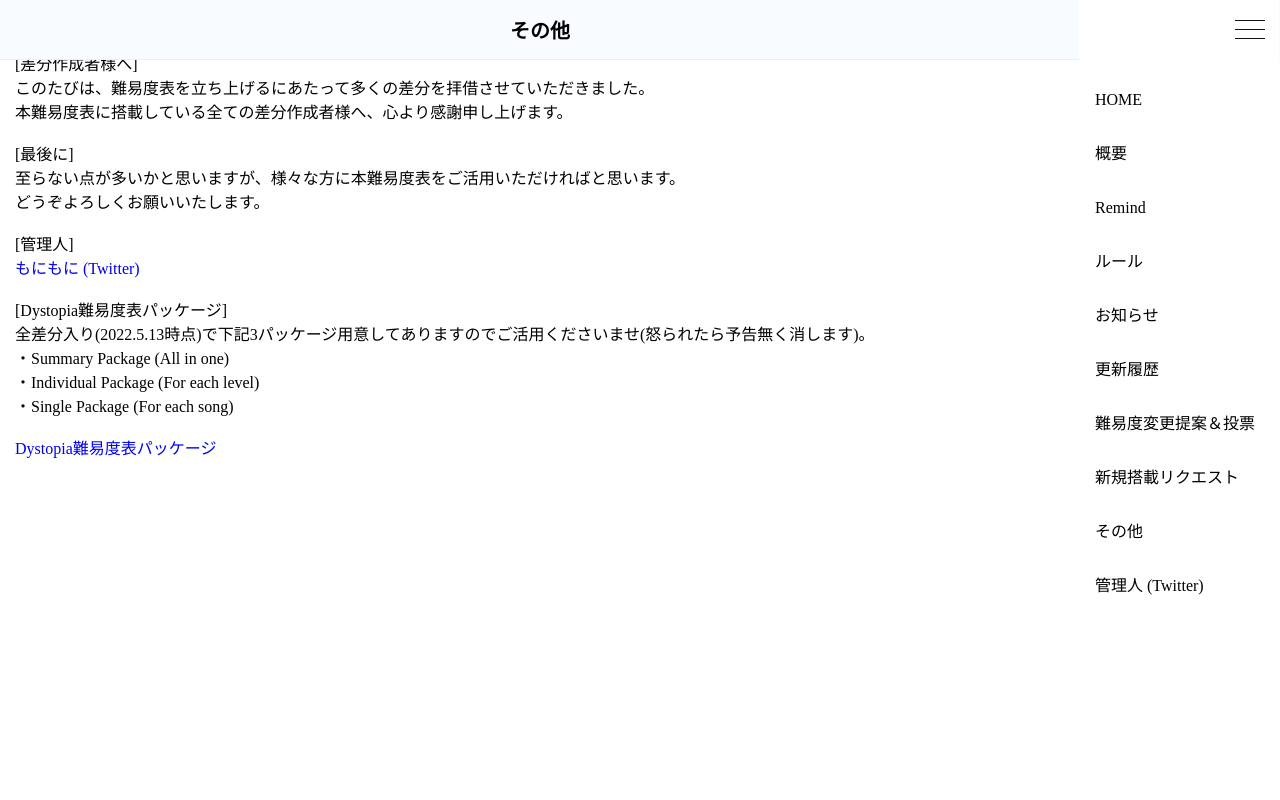
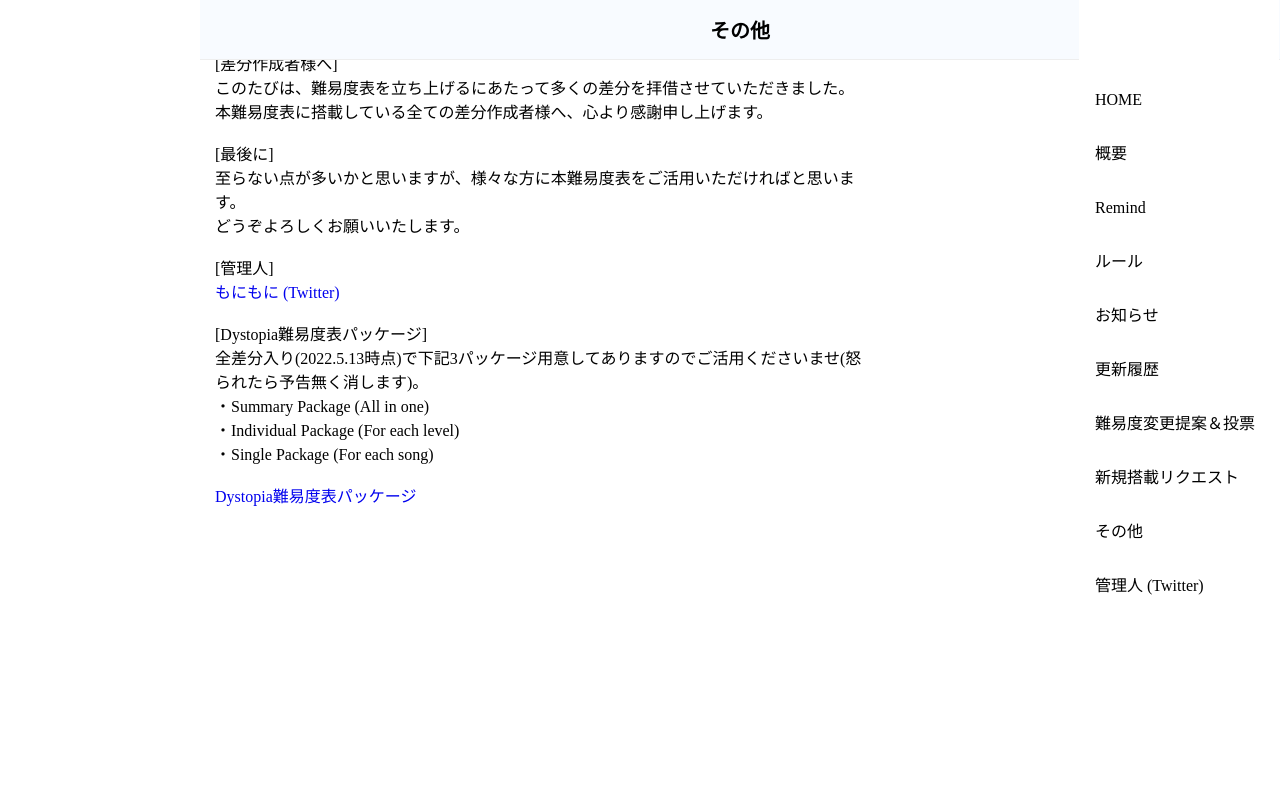
Before and after one commit to monibms/Dystopia, a PHP site: page /dystopia_other.html in a window 1280 px wide. Run offline with PHP 8.4, Linux system fonts and the light colour scheme; some libraries are stand-ins or nearby versions.

Commit message:
Update style.css

```diff
--- a/style.css
+++ b/style.css
@@ -176,7 +176,8 @@ html.is-fixed body {
 @media screen and (min-width: 768px) {
 
 body {
-margin-right: 200px;
+margin-right: 400px;
+margin-left: 200px;
 padding: 0;
 }
 
```
